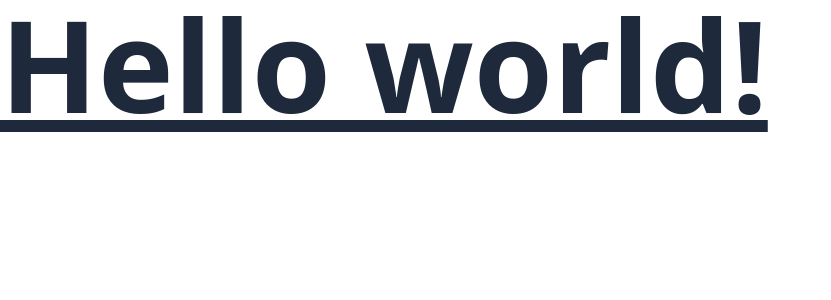
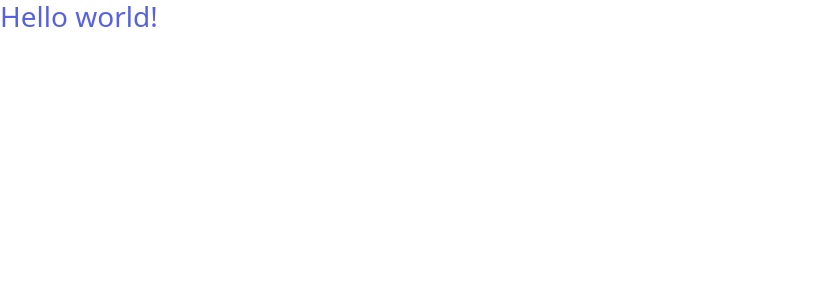
Before and after one commit to area21software/frontend-mentor, a React (Vite) app in the folder react/devjobs/: page / in a window 1280 px wide. Shown: the top 300 px of the page, without its empty margins (0-831 px from the left). Built offline with nearby package versions, Linux system fonts and the light colour scheme.

Commit message:
design system

```diff
--- a/react/devjobs/src/App.tsx
+++ b/react/devjobs/src/App.tsx
@@ -3,9 +3,7 @@ import React from "react";
 const App = () => {
     return (
         <div>
-            <h1 className="text-9xl font-bold text-slate-800 underline">
-                Hello world!
-            </h1>
+            <h1 className="text-2xl text-dj-violet ">Hello world!</h1>
         </div>
     );
 };
--- a/react/devjobs/src/index.html
+++ b/react/devjobs/src/index.html
@@ -4,10 +4,16 @@
         <meta charset="UTF-8" />
         <meta http-equiv="X-UA-Compatible" content="IE=edge" />
         <meta name="viewport" content="width=device-width, initial-scale=1.0" />
+        <link rel="preconnect" href="https://fonts.googleapis.com" />
+        <link rel="preconnect" href="https://fonts.gstatic.com" crossorigin />
+        <link
+            href="https://fonts.googleapis.com/css2?family=Kumbh+Sans:wght@400;700&display=swap"
+            rel="stylesheet"
+        />
         <link rel="stylesheet" href="main.css" />
         <title>devjobs</title>
     </head>
-    <body>
+    <body class="font-KumbhSans">
         <div id="root"></div>
         <script type="module" src="./index.tsx"></script>
     </body>
--- a/react/devjobs/tailwind.config.js
+++ b/react/devjobs/tailwind.config.js
@@ -2,6 +2,26 @@
 module.exports = {
     content: ["./src/**/*.{js,jsx,ts,tsx}"],
     theme: {
+        colors: {
+            "dj-violet": "hsl(235, 69%, 61%)",
+            "dj-light-violet": "hsl(235, 82%, 77%)",
+            "dj-very-dark-blue": "	hsl(219, 29%, 14%)",
+            "dj-midnight": "hsl(220, 29%, 10%)",
+            "dj-white": "hsl(0, 0%, 100%)",
+            "dj-light-gray": "hsl(210, 22%, 96%)",
+            "dj-gray": "hsl(212, 23%, 69%)",
+            "dj-dark-gray": "hsl(214, 17%, 51%)",
+        },
+        fontSize: {
+            sm: ["0.825rem", { lineHeight: "1.125rem" }],
+            md: ["1rem", { lineHeight: "1.625rem" }],
+            lg: ["1.25rem", { lineHeight: "1.5rem" }],
+            xl: ["1.5rem", { lineHeight: "1.8rem" }],
+            "2xl": ["1.75rem", { lineHeight: "2rem" }],
+        },
+        fontFamily: {
+            KumbhSans: "Kumbh Sans, sans-serif",
+        },
         extend: {},
     },
     plugins: [],
```
